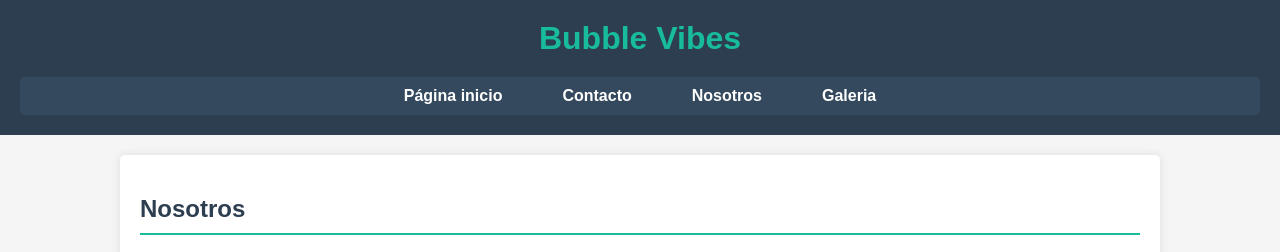
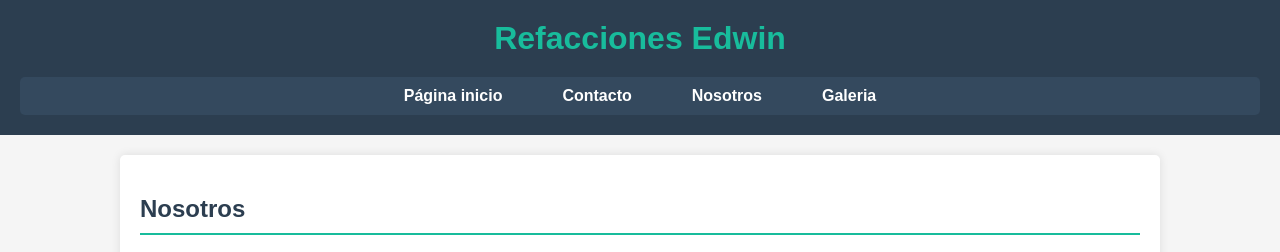
Before and after one commit to edwinelcrack1223/edwin-, a plain HTML site: page NOSOTROS.html in a window 1280 px wide. Shown: the top 252 px of the page. Drawn offline with Linux system fonts and the light colour scheme.

Commit message:
Update NOSOTROS.html

```diff
--- a/NOSOTROS.html
+++ b/NOSOTROS.html
@@ -8,7 +8,7 @@
 </head>
 <body>
       <div id="encabezado">
-         <h1>Bubble Vibes</h1>
+         <h1>Refacciones Edwin</h1>
          <ul class="navbar">
            <li><a href="INDEX.html">Página inicio</a>
            <li><a href="CONTACTO.html">Contacto</a>
```
